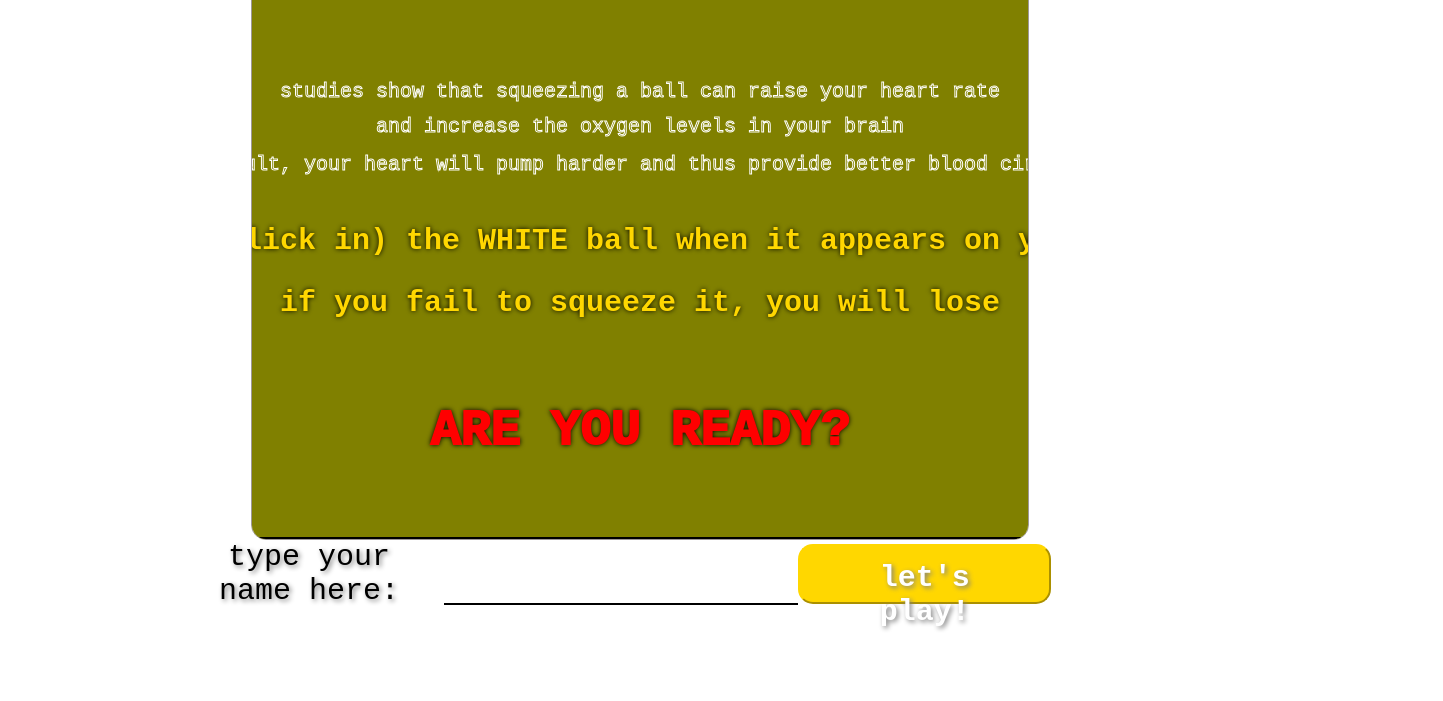
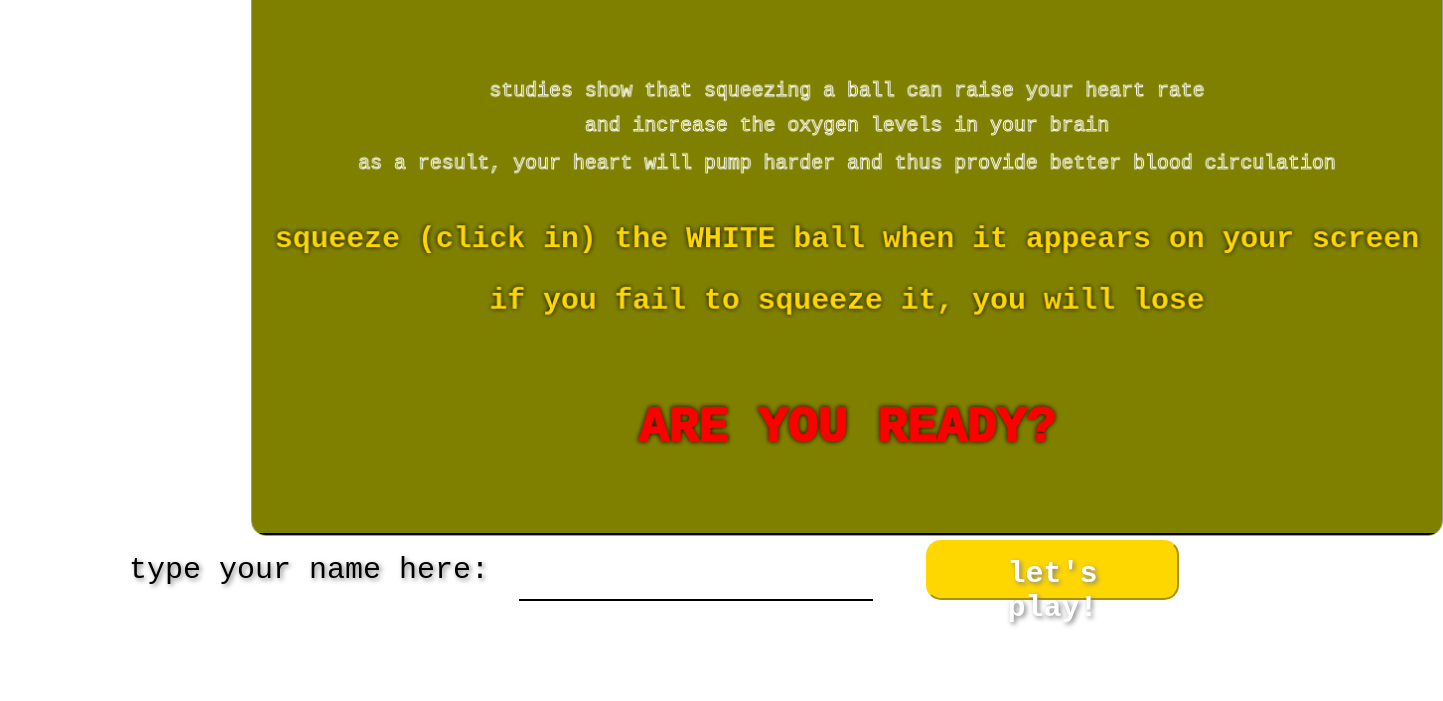
Before and after one commit to ritamak/stress-ball, a plain HTML site: page index.html in a window 1280 px wide. Shown: the part 99-800 px from the top of the page, 1443 px wide, since content can reach past the window. Drawn offline with Linux system fonts and the light colour scheme.

Commit message:
16/06 14h36

```diff
--- a/style.css
+++ b/style.css
@@ -1,3 +1,4 @@
+
 h1 {
     display: flex;
     flex-direction: row;
@@ -15,6 +16,8 @@ h1 {
     margin-left: 243px;
     margin-right: 243px;
     overflow: hidden;
+    width: 1190px;
+    height: 550px;
 }
 #startText {
     margin-top: 4px;
@@ -24,7 +27,7 @@ h1 {
 }
 #userInput {
     height: 60px;
-    width: 51%;
+    width: 900px;
     margin-right: 1px 1px;
     float: left;
     display: flex;
@@ -33,7 +36,6 @@ h1 {
     text-align: center;
     font-family: 'Courier New', Courier, monospace;
     text-shadow: 2px 2px 5px grey;
-
 }
 #startkitText {
     height: 60px;
```
